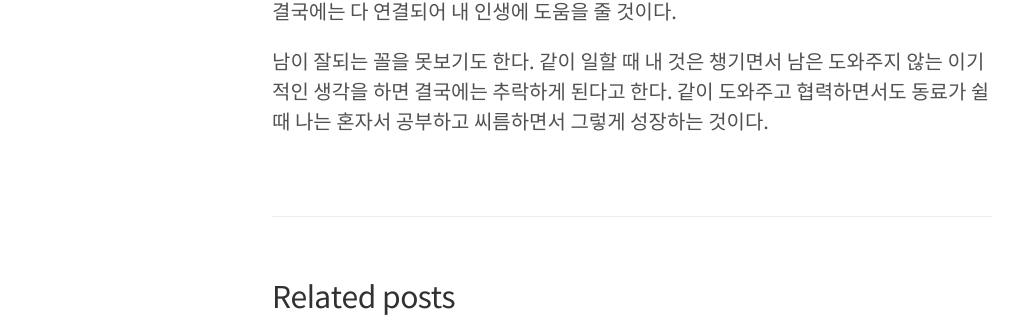
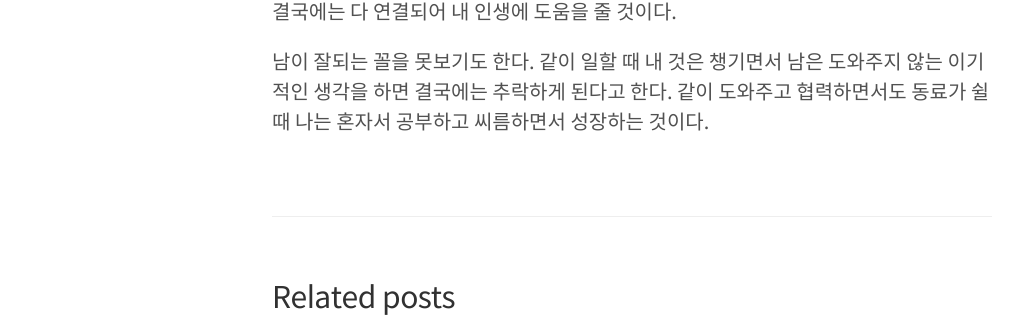
Before and after one commit to hyuunnn/hyuunnn.github.io, a Jekyll site: the page built from _posts/2022-08-13-choi-jae-cheon.md, in a window 1280 px wide. Shown: the part 1696-2013 px from the top of the page, without its empty margins (8-1027 px from the left). Built offline with Jekyll 4.4.1, drawn with Linux system fonts in a browser that asks for light colours.

Commit message:
Update 2022-08-13-choi-jae-cheon.md

```diff
--- a/_posts/2022-08-13-choi-jae-cheon.md
+++ b/_posts/2022-08-13-choi-jae-cheon.md
@@ -36,4 +36,4 @@
 
 사람은 완벽할 수 없다. 조금은 엉성하게라도 다양한 분야에 덤벼들고 깊게 공부하다보면 결국에는 다 연결되어 내 인생에 도움을 줄 것이다.
 
-남이 잘되는 꼴을 못보기도 한다. 같이 일할 때 내 것은 챙기면서 남은 도와주지 않는 이기적인 생각을 하면 결국에는 추락하게 된다고 한다. 같이 도와주고 협력하면서도 동료가 쉴 때 나는 혼자서 공부하고 씨름하면서 그렇게 성장하는 것이다.
+남이 잘되는 꼴을 못보기도 한다. 같이 일할 때 내 것은 챙기면서 남은 도와주지 않는 이기적인 생각을 하면 결국에는 추락하게 된다고 한다. 같이 도와주고 협력하면서도 동료가 쉴 때 나는 혼자서 공부하고 씨름하면서 성장하는 것이다.
```
